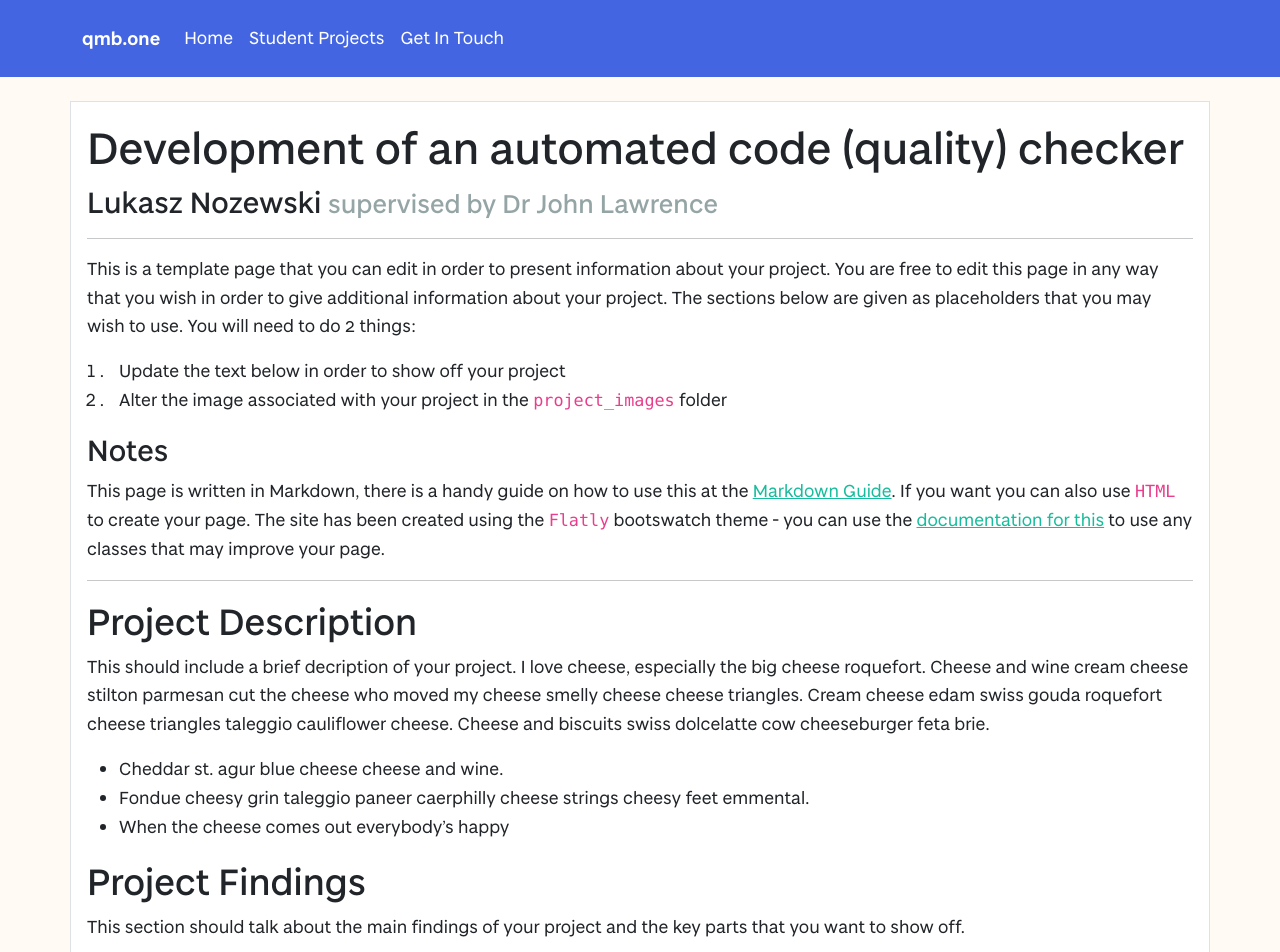
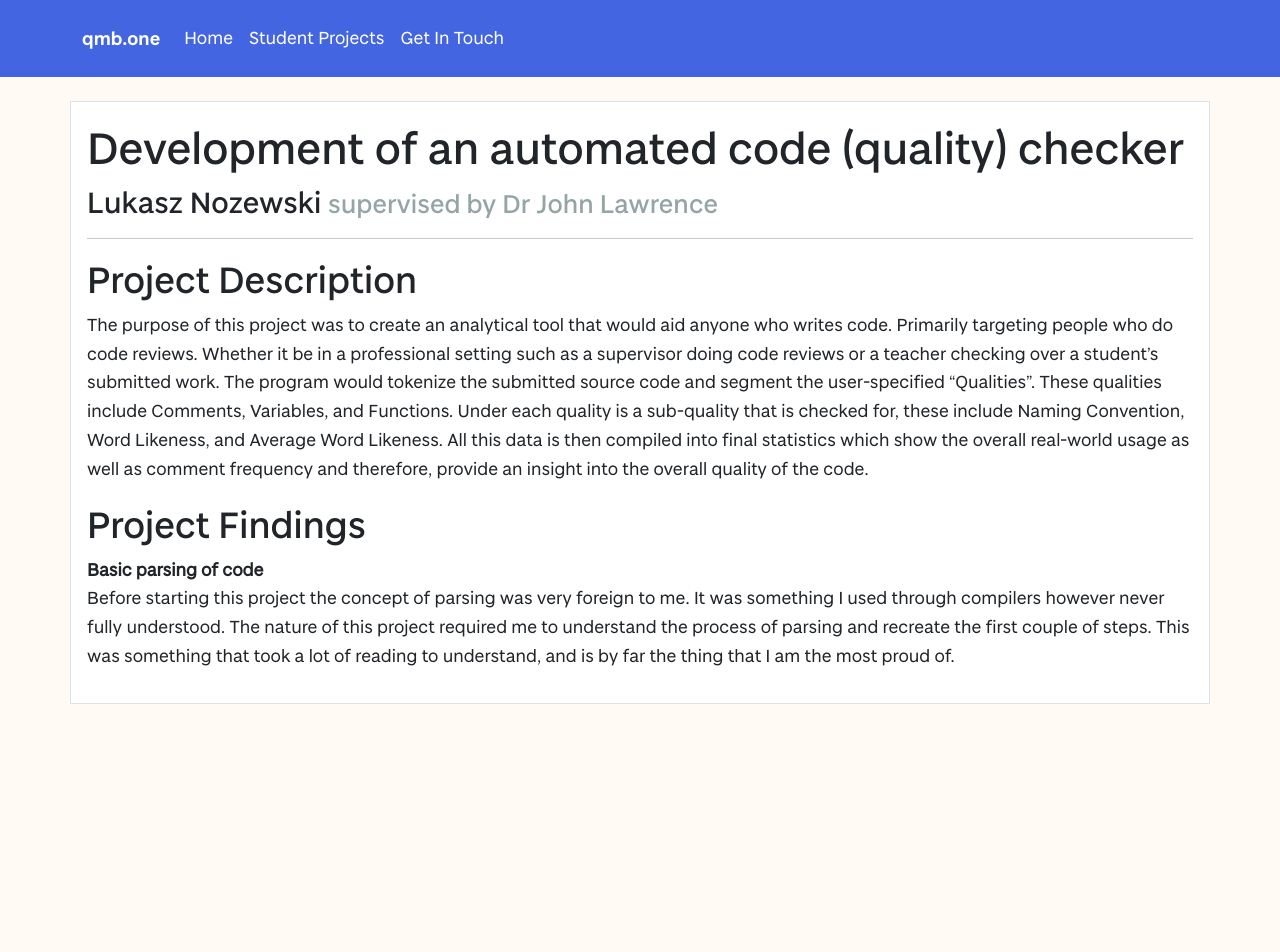
Before and after one commit to vivienprk/degree-show-2022, a Jekyll site: the page built from projects/LukaszNozewski.md, in a window 1280 px wide and 1400 px high. Shown: the top 952 px of the window. Built offline with Jekyll 4.4.1, drawn with Linux system fonts in a browser that asks for light colours; our own code applies the rules of GitHub Pages for plain Markdown files; some of the changed text lies outside the part shown.

Commit message:
Added Image and description

```diff
--- a/projects/LukaszNozewski.md
+++ b/projects/LukaszNozewski.md
@@ -3,34 +3,13 @@ layout: project
 studentName: "Lukasz Nozewski"
 supervisorName: "Dr John Lawrence"
 projectTitle: "Development of an automated code (quality) checker"
-projectImage: "sampleImage.jpg"
+projectImage: "ACQCPicture.jpg"
 
 ---
 
-This is a template page that you can edit in order to present information about your project. You are free to edit this page in any way that you wish in order to give additional information about your project. The sections below are given as placeholders that you may wish to use. You will need to do 2 things:
-
-1. Update the text below in order to show off your project
-2. Alter the image associated with your project in the `project_images` folder
-
-### Notes
-This page is written in Markdown, there is a handy guide on how to use this at the [Markdown Guide](https://www.markdownguide.org/cheat-sheet/). If you want you can also use `HTML` to create your page. The site has been created using the `Flatly` bootswatch theme - you can use the [documentation for this](https://bootswatch.com/flatly/) to use any classes that may improve your page.
-
-<hr>
-
 ## Project Description
-This should include a brief decription of your project. I love cheese, especially the big cheese roquefort. Cheese and wine cream cheese stilton parmesan cut the cheese who moved my cheese smelly cheese cheese triangles. Cream cheese edam swiss gouda roquefort cheese triangles taleggio cauliflower cheese. Cheese and biscuits swiss dolcelatte cow cheeseburger feta brie.
-
-- Cheddar st. agur blue cheese cheese and wine.
-- Fondue cheesy grin taleggio paneer caerphilly cheese strings cheesy feet emmental.
-- When the cheese comes out everybody's happy
+The purpose of this project was to create an analytical tool that would aid anyone who writes code. Primarily targeting people who do code reviews. Whether it be in a professional setting such as a supervisor doing code reviews or a teacher checking over a student’s submitted work. The program would tokenize the submitted source code and segment the user-specified “Qualities”. These qualities include Comments, Variables, and Functions. Under each quality is a sub-quality that is checked for, these include Naming Convention, Word Likeness, and Average Word Likeness. All this data is then compiled into final statistics which show the overall real-world usage as well as comment frequency and therefore, provide an insight into the overall quality of the code.
 
 ## Project Findings
-This section should talk about the main findings of your project and the key parts that you want to show off.
-
-## Project Media
-If you are really keen you can also create a video to demonstrate your project and embed this in the page. An example of a youTube video being embedded is below. You will want to change the width of this to be 100% and put the height as something around 500.
-
-
-<iframe width="100%" height="500" src="https://www.youtube.com/embed/YUEaupJk5AI" title="YouTube video player" frameborder="0" allow="accelerometer; autoplay; clipboard-write; encrypted-media; gyroscope; picture-in-picture" allowfullscreen></iframe>
-
-Cheddar st. agur blue cheese cheese and wine. Fondue cheesy grin taleggio paneer caerphilly cheese strings cheesy feet emmental. When the cheese comes out everybody's happy
+<b>Basic parsing of code</b><br>
+Before starting this project the concept of parsing was very foreign to me. It was something I used through compilers however never fully understood. The nature of this project required me to understand the process of parsing and recreate the first couple of steps. This was something that took a lot of reading to understand, and is by far the thing that I am the most proud of.
```
Also changed, not shown: project_images/ACQCPicture.jpg (added).
